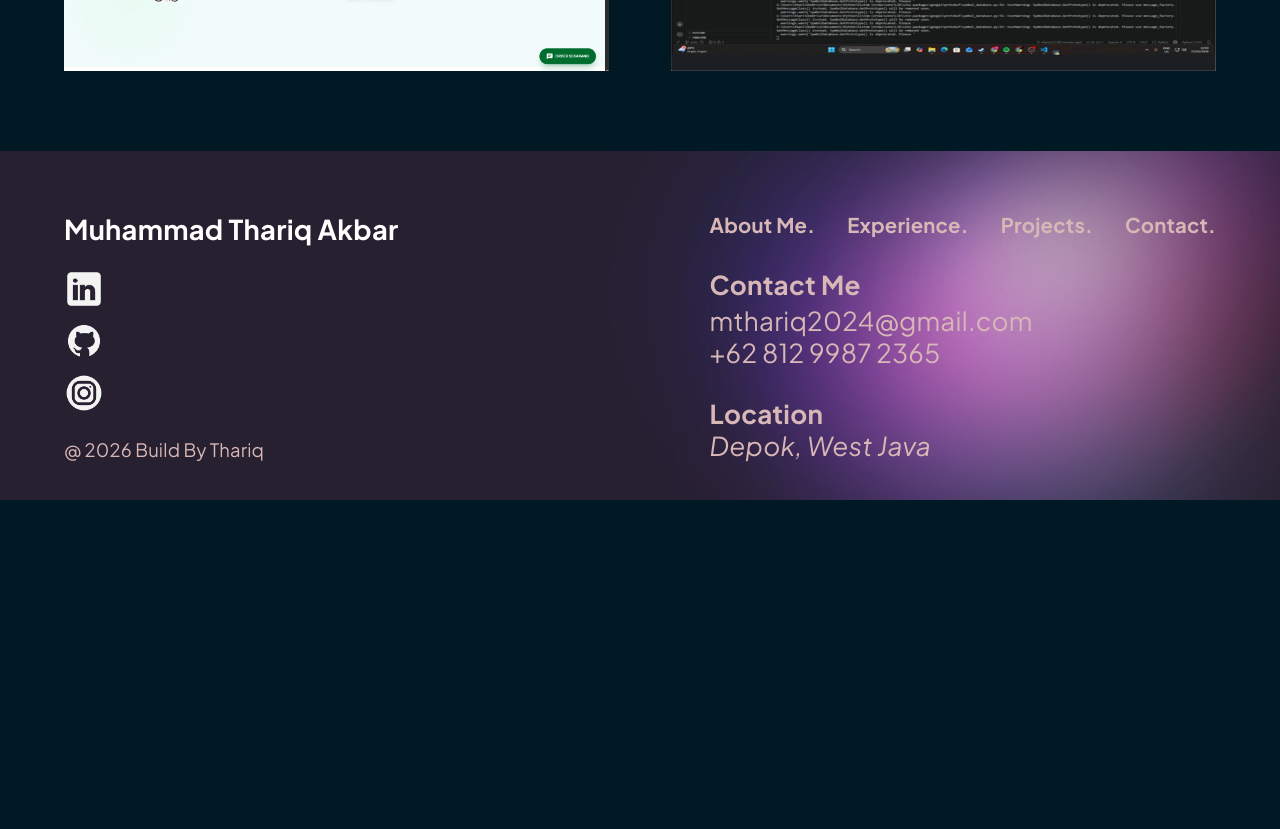
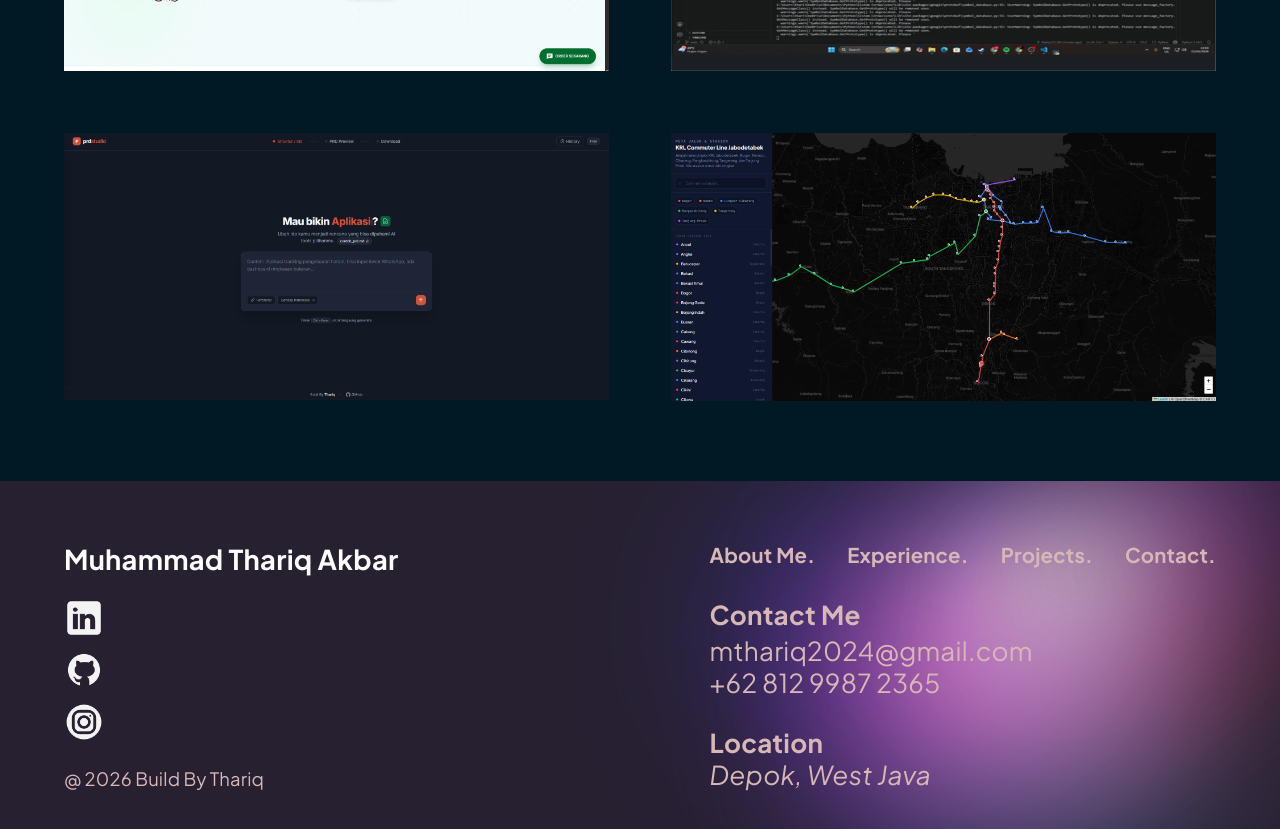
Before and after one commit to thariq122/My-Portfolio, a React (Vite) app: page / in a window 1280 px wide. Shown: the part 3360-4189 px from the top of the page. Before the commit the page ends 3860 px from the top, so only its background shows below. Built offline with nearby package versions, Linux system fonts and the light colour scheme.

Commit message:
feat & fix : tambah projects dan juga fix animasi GSAP pada experience

```diff
--- a/src/components/Experience.jsx
+++ b/src/components/Experience.jsx
@@ -61,11 +61,16 @@ function Experience() {
         const inViewOnLoad = rect.top < window.innerHeight && rect.bottom > 0
         if (inViewOnLoad) tl.restart()
 
+        let hasPlayed = inViewOnLoad
         ScrollTrigger.create({
           trigger: el,
           start: 'top 85%',
-          onEnter: () => tl.restart(),
-          onEnterBack: () => tl.restart(),
+          onEnter: () => {
+            if (!hasPlayed) {
+              tl.restart()
+              hasPlayed = true
+            }
+          },
         })
       })
 
--- a/src/components/ProjectCard.jsx
+++ b/src/components/ProjectCard.jsx
@@ -1,34 +1,27 @@
-import { motion } from 'framer-motion'
-
 function ProjectCard({ title, category, image, imageAlt, description, techStack, demo = '#', repo = '#' }) {
   const primaryUrl = demo && demo !== '#' ? demo : repo
   const techs = techStack.split(',').map(t => t.trim()).filter(Boolean)
 
   return (
-    <motion.a
+    <a
       href={primaryUrl}
       target="_blank"
       rel="noopener noreferrer"
       onClick={(e) => {
         if (!primaryUrl || primaryUrl === '#') e.preventDefault()
       }}
-      className="group relative block overflow-hidden bg-[#e7e3da] text-[#171717] outline-none transition duration-500 hover:-translate-y-1 focus-visible:-translate-y-1 focus-visible:ring-2 focus-visible:ring-[#174fff] focus-visible:ring-offset-4 focus-visible:ring-offset-[#f7f6f2]"
-      initial={{ opacity: 0, y: 24 }}
-      whileInView={{ opacity: 1, y: 0 }}
-      viewport={{ once: true, amount: 0.2 }}
-      transition={{ duration: 0.5, ease: 'easeOut' }}
-      whileHover={{ y: -4, transition: { duration: 0.2 } }}
+      className="group relative block overflow-hidden bg-[#e7e3da] text-[#171717] outline-none focus-visible:ring-2 focus-visible:ring-[#174fff] focus-visible:ring-offset-4 focus-visible:ring-offset-[#f7f6f2]"
     >
       <div className="relative overflow-hidden">
         <img
           src={image}
           alt={imageAlt}
-          className="h-auto w-full transition duration-700 md:group-hover:scale-[1.04] md:group-focus-visible:scale-[1.04]"
+          className="h-auto w-full transition-transform duration-700 ease-out md:group-hover:scale-[1.04] md:group-focus-visible:scale-[1.04]"
           loading="lazy"
           decoding="async"
         />
 
-        <div className="relative flex flex-col justify-end bg-[#171717]/50 p-5 transition duration-500 md:absolute md:inset-0 md:translate-y-4 md:opacity-0 md:group-hover:translate-y-0 md:group-hover:opacity-100 md:group-focus-visible:translate-y-0 md:group-focus-visible:opacity-100">
+        <div className="relative flex flex-col justify-end bg-[#171717]/50 p-5 transition-all duration-500 ease-out md:absolute md:inset-0 md:translate-y-4 md:opacity-0 md:group-hover:translate-y-0 md:group-hover:opacity-100 md:group-focus-visible:translate-y-0 md:group-focus-visible:opacity-100">
           <span className="text-sm uppercase tracking-[0.16em] text-white/70">{category}</span>
           <h3 className="mt-2 text-[clamp(2rem,9vw,2.5rem)] font-semibold leading-none tracking-[-0.04em] text-white md:text-4xl md:tracking-[-0.05em]">{title}</h3>
           <p className="mt-4 max-w-[34rem] text-sm leading-[1.65] text-white/85">{description}</p>
@@ -39,7 +32,7 @@ function ProjectCard({ title, category, image, imageAlt, description, techStack,
           </ul>
         </div>
       </div>
-    </motion.a>
+    </a>
   )
 }
 
--- a/src/components/Projects.jsx
+++ b/src/components/Projects.jsx
@@ -13,18 +13,19 @@ function Projects() {
     gsap.registerPlugin(ScrollTrigger)
     const ctx = gsap.context(() => {
       const cards = gsap.utils.toArray('.project-card')
+
       cards.forEach((card, i) => {
         gsap.from(card, {
           scrollTrigger: {
             trigger: card,
-            start: 'top 85%',
+            start: 'top 88%',
             toggleActions: 'play none none none',
           },
-          y: 30,
+          y: 100,
           opacity: 0,
-          duration: 0.6,
+          duration: 1.4,
           ease: 'power3.out',
-          delay: i * 0.03,
+          delay: i * 0.12,
         })
       })
 
--- a/src/data/projects.js
+++ b/src/data/projects.js
@@ -1,5 +1,7 @@
 import allCleanImg from '../assets/images/All Clean Laundry Website.png'
 import sistemDeteksiImg from '../assets/images/Sistem Deteksi.png'
+import PRDgeneratorImg from '../assets/images/PRDgenerator.png'
+import KRlImg from '../assets/images/KRL.png'
 
 const projects = [
   {
@@ -26,6 +28,30 @@ const projects = [
     demo: '#',
     repo: 'https://github.com/thariq122/SistemDeteksi-SC',
   },
+  {
+    id: 3,
+    title: 'PRD Generator',
+    category: 'Dump Project',
+    image: PRDgeneratorImg,
+    imageAlt: 'PRD Generator screenshot',
+    description:
+      'A web application designed to generate Product Requirement Documents (PRDs) for software development projects, streamlining the documentation process and ensuring clarity in project scope and objectives.',
+    techStack: 'Next.Js, React, Tailwind CSS, JavaScript',
+    demo: '#',
+    repo: 'https://prd-studio-generator.vercel.app/',
+  },
+  {
+    id: 4,
+    title: 'KRL Jabodetabek Railway',
+    category: 'Dump Project',
+    image: KRlImg,
+    imageAlt: 'KRL screenshot',
+    description:
+      'Aplikasi web interaktif untuk memvisualisasikan jaringan KRL Jabodetabek, dengan fokus utama pada Lin Bogor (Depok ↔ Jakarta). Proyek ini menampilkan peta dasar gelap, polyline jalur, marker stasiun, dan informasi singkat setiap stasiun.',
+    techStack: 'JavaScript, HTML5, CSS',
+    demo: '#',
+    repo: 'https://krl-jabodetabek.netlify.app/',
+  }
 ]
 
 export default projects
```
Also changed, not shown: src/assets/images/KRL.png (added), src/assets/images/PRDgenerator.png (added).
